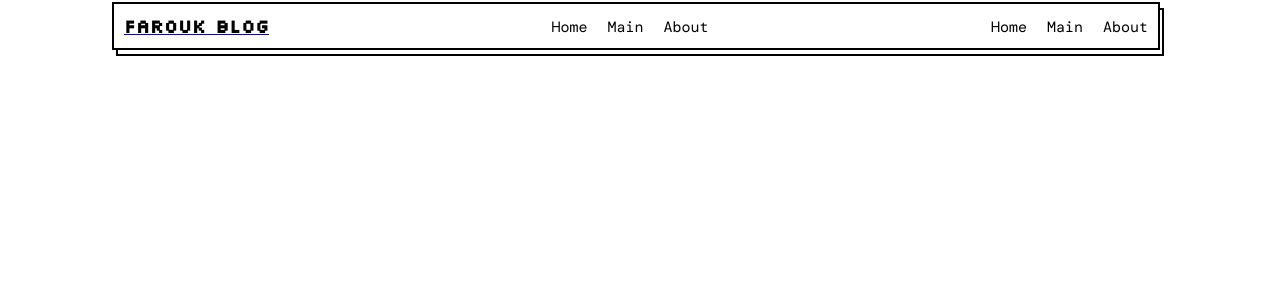
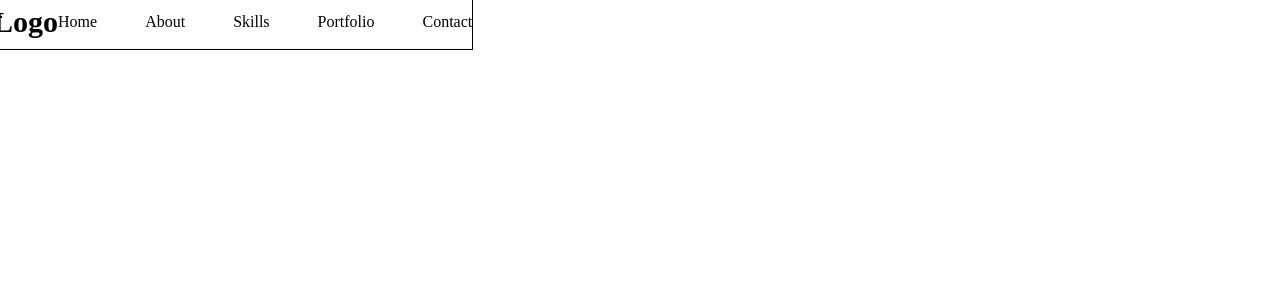
Before and after one commit to faroukchebaiki/personnal_blog, a React (Create React App) app: page / in a window 1280 px wide. Shown: the top 300 px of the page. Built offline with nearby package versions, Linux system fonts and the light colour scheme; the HTML template or start-up script is replaced by a standard one.

Commit message:
reconding the navbar #1

```diff
--- a/src/App.js
+++ b/src/App.js
@@ -1,14 +1,11 @@
-import Topa from './Components/Topa';
-import Main from './Components/Main';
-import Footer from './Components/Footer';
+import Navbar from "./Components/navbar";
 
-function App() {
-  return (
-    <>
-      <Topa />
-
-    </>
-  );
-}
+const App = () => {
+    return (
+        <>
+            <Navbar />
+        </>
+    );
+};
 
 export default App;
--- /dev/null
+++ b/src/Components/navbar.js
@@ -0,0 +1,50 @@
+import { useEffect, useState } from "react";
+import { getTopNav } from "../data/navbars";
+
+const Navbar = () => {
+    const [navItems, setNavItems] = useState([]);
+    const [collapse, setCollapse] = useState("nav__menu");
+    const [toggleIcon, setToggleIcon] = useState("toggler__icon");
+
+    useEffect(() => {
+        setNavItems(getTopNav());
+    }, []);
+
+    const onToggle = () => {
+        collapse === "nav__menu"
+            ? setCollapse("nav__menu nav__collapse")
+            : setCollapse("nav__menu");
+
+        toggleIcon === "toggler__icon"
+            ? setToggleIcon("toggler__icon toggle")
+            : setToggleIcon("toggler__icon");
+    };
+
+    return (
+        <header>
+            <div className="container">
+                <nav className="nav container top">
+                    <a href="#" className="nav__brand">
+                        Logo
+                    </a>
+                    <ul className={collapse}>
+                        {navItems.map((item) => (
+                            <li key={item.id} className="nav__item">
+                                <a href={item.href} className="nav__link">
+                                    {item.label}
+                                </a>
+                            </li>
+                        ))}
+                    </ul>
+                    <div className={toggleIcon} onClick={onToggle}>
+                        <div className="line__1"></div>
+                        <div className="line__2"></div>
+                        <div className="line__3"></div>
+                    </div>
+                </nav>
+            </div>
+        </header>
+    );
+};
+
+export default Navbar;
--- /dev/null
+++ b/src/data/navbars.js
@@ -0,0 +1,11 @@
+const topNav = [
+    { id: 1, label: "Home", href: "#" },
+    { id: 2, label: "About", href: "#" },
+    { id: 3, label: "Skills", href: "#" },
+    { id: 5, label: "Portfolio", href: "#" },
+    { id: 5, label: "Contact", href: "#" },
+];
+
+export const getTopNav = () => {
+    return topNav;
+};
--- a/src/index.css
+++ b/src/index.css
@@ -1,231 +1,99 @@
-@import url('https://fonts.googleapis.com/css2?family=Silkscreen');
-@import url('https://fonts.googleapis.com/css2?family=DM+Mono');
-*{
+*,
+::before,
+::after {
     margin: 0;
     padding: 0;
-  top: 0;
-  left: 0;
+    box-sizing: border-box;
 }
-body {
-  margin: 0;
-  font-family: 'DM Mono',  -apple-system, BlinkMacSystemFont, 'Segoe UI', 'Roboto', 'Oxygen',
-    'Ubuntu', 'Cantarell', 'Fira Sans', 'Droid Sans', 'Helvetica Neue',
-    sans-serif;
-  -webkit-font-smoothing: antialiased;
-  -moz-osx-font-smoothing: grayscale;
-  overflow-x: hidden;
-  overflow-y: scroll;
+a {
+    text-decoration: none;
 }
 
-code {
-  font-family: source-code-pro, Menlo, Monaco, Consolas, 'Courier New',
-    monospace;
-}
-.header{
-  border: 2px solid black;
-  color: black;
-  padding: 10px;
-  display: flex;
-  justify-content: space-between;
-  align-items: center;
-  justify-self: center;
-  margin: 0.5em auto;
-  width: 80vw;
-  height: 3vh;
-  position: fixed;
-  top: 0;
-  left: 0;
-  right: 0;
-  background-color: white;
-}
-.logo{
-  font-family: 'Silkscreen';
-  color: black;
-  text-decoration: none;
-}
-nav a{
-  color: black;
-  text-decoration: none;
-  font-size: 15px;
-}
-nav a:hover{
-  color: #ccc;
-}
-nav ul{
-  display: flex;
+li {
     list-style: none;
 }
-nav ul li{
-  margin-left: 20px;
+
+.container {
+    max-width: 90vw;
+    margin-left: auto;
+    margin-right: auto;
+    border: 1px solid black;
+    position: fixed;
 }
-.burger{
-  display: none;
+header{
+    padding-top: 1em;
 }
-.phonenav{
-  display: none;
+/* Navbar */
+
+
+.nav {
+    display: flex;
+    align-items: center;
+    justify-content: space-between;
+    height: 7vh;
 }
-/* main section START*/
-.main{
-  display: flex;
-  flex-direction: row;
-  align-items: center;
-  justify-content: center;
-  height: 93vh;
-  width: 100vw;
-  margin-top: 7vh;
-}
-/* The Aside section START*/
-.left{
-  display: flex;
-  flex-direction: column;
-  justify-content: space-between;
-  width: 20vw;
-  height: 100%;
-  border-right: 2px solid black;
-}
-.writer{
-  margin-top:30%;
-  display: flex;
-  flex-direction: column;
-  justify-content: space-between;
-  align-items: center;
-  width: 100%;
-  height: auto;
-}
-.writer p{
-  margin: 0.5em;
-  text-align: center;
-
-}
-.profile{
-  width: 10em;
-  height: 10em;
-  border-radius: 50%;
-  border: 2px solid black;
-  background-image: url('https://st3.depositphotos.com/9998432/13335/v/450/depositphotos_133352156-stock-illustration-default-placeholder-profile-icon.jpg');
-}
-.copyright{
-  display:flex;
-  justify-content:center;
-  font-weight: 600;
-}
-/* The Aside section END*/
-/* The main content START*/
-.right{
-  display: flex;
-  flex-direction: column;
-  align-items: center;
-  width: 80vw;
-  height: 100%;
-  overflow-y: scroll;
-  overflow-x: hidden;
-}
-.post{
-  width: 30em;
-  height: 20em;
-  border: 2px solid black;
-  background-color: white;
-  position: relative;
-}
-.posttext{
-  display: flex;
-  flex-direction: column;
-  align-items: flex-start;
-  justify-content: space-around;
-  height: 100%;
-  margin: 1em;
-}
-.toppost{
+.top{
     top: -6px;
     left: -8px;
 }
-.bottompost{
-  margin-top: 2em;
-}
-/* The main content END*/
-/* main section END*/
-
-.footer{
-  display:none;
+.nav__brand {
+    font-size: 30px;
+    font-weight: 700;
+    color: black;
 }
 
+.nav__menu {
+    display: flex;
+    align-items: center;
+    justify-content: space-around;
+    gap: 3rem;
+}
 
-/*Tablet Stuff*/
-@media screen and (max-width: 1000px) {
-  .main{
-    height: auto;
+.nav__link {
+    color: black;
+}
 
-  }
-  .left{
+.toggler__icon {
+    cursor: pointer;
     display: none;
 }
-  .right{
-    width:100vw;
-    overflow-y: hidden;
-    overflow-x: hidden;
-    height: auto;
+
+.toggler__icon div {
+    width: 25px;
+    height: 2px;
+    background: #ddd;
+    margin: 5px 0px;
+    transition: 0.3s ease;
 }
-  .footer{
-    display: flex;
+
+@media screen and (max-width: 768px) {
+    .toggler__icon {
+        display: block;
+    }
+    .nav__menu {
+        position: fixed;
+        background: teal;
         flex-direction: column;
-    align-items: center;
-  }
-  .writer{
-    margin-top:3em;
-    display: flex;
-    flex-direction: column;
-    align-items: center;
-    width: 100vw;
-    max-width: 400px;
-    border-top: 2px solid black;
-  }
-  .profile{
-    margin-top:2em;
-  }
-  .writer p{
-    margin: 1em;
-    text-align: center;
-  }
-  .copyright{
-    margin-top:7em;
-    margin-bottom: 2em;
+        top: 10vh;
+        width: 50%;
+        height: 90vh;
+        right: 0;
+        transform: translateX(100%);
+        transition: 0.5s ease;
     }
 }
 
-/*Phone Stuff*/
-@media screen and (max-width: 600px) {
-  .header{
-    width: 90vw;
-  }
-  .burger{
-    display: block;
-  }
-  nav ul{
-    flex-direction: column;
-    align-items: center;
-    justify-content: center;
-    width: 60vw;
-    background-color: white;
-    margin-top: 150px;
-    border: 2px solid black;
-  }
-  nav ul{
-    display: none;
+.nav__collapse {
+    transform: translateX(0%);
 }
 
-  nav ul li{
-    margin:0;
+/* Toggle Icon Animation */
+.toggle .line__1 {
+    transform: translate(-5px, 7px) rotate(-45deg);
 }
-  .main{
-    height: auto;
+.toggle .line__2 {
+    opacity: 0;
 }
-  .right{
-    overflow-y: hidden;
-    overflow-x: hidden;
-    height: auto;
+.toggle .line__3 {
+    transform: translate(-5px, -7px) rotate(45deg);
 }
-  .post{
-    width: 90vw;
-  }
-
-}
```
Lines whose indentation alone changed are shown as unchanged.
